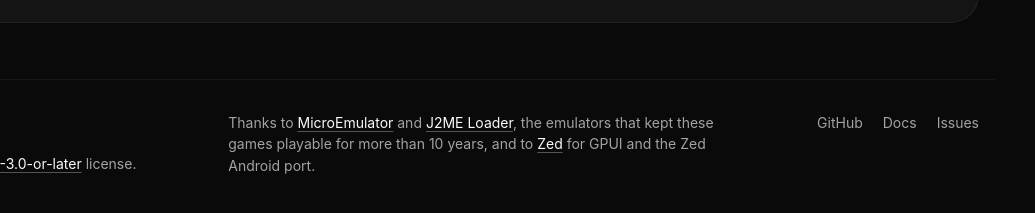
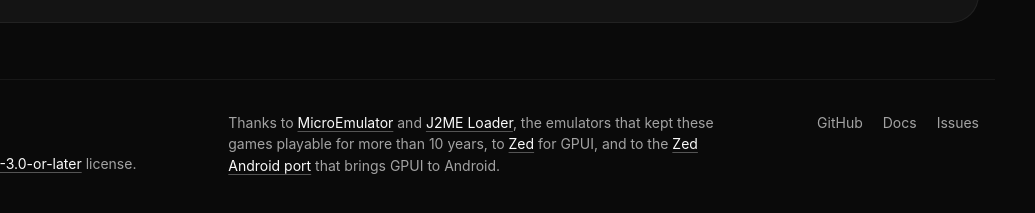
Before and after one commit to fzn0x/FastEmu, a website: page site/src/index.html in a window 1280 px wide. Shown: the part 2463-2676 px from the top of the page, 245-1280 px from the left. Drawn offline with Linux system fonts and the light colour scheme.

Commit message:
fix(site): credit the zed android port to its project
The footer thanked Zed for "the Zed Android port" and linked zed.dev,
but the port the apps build against is a separate community project,
Dylanmurzello/zed-android-port. Thank Zed for GPUI and link the port
to its own repository.

Part of #12

```diff
--- a/site/src/index.html
+++ b/site/src/index.html
@@ -200,7 +200,7 @@
       <a class="brand" href="/" aria-label="FastEmu home"><img src="/assets/logo-dark.svg" alt="FastEmu" width="104" height="23"></a>
       <p>Free software under the <a href="https://github.com/fzn0x/FastEmu/blob/main/LICENSE">GPL-3.0-or-later</a> license.</p>
     </div>
-    <p class="credits">Thanks to <a href="https://github.com/barteo/microemu">MicroEmulator</a> and <a href="https://github.com/nikita36078/J2ME-Loader">J2ME Loader</a>, the emulators that kept these games playable for more than 10 years, and to <a href="https://zed.dev/">Zed</a> for GPUI and the Zed Android port.</p>
+    <p class="credits">Thanks to <a href="https://github.com/barteo/microemu">MicroEmulator</a> and <a href="https://github.com/nikita36078/J2ME-Loader">J2ME Loader</a>, the emulators that kept these games playable for more than 10 years, to <a href="https://zed.dev/">Zed</a> for GPUI, and to the <a href="https://github.com/Dylanmurzello/zed-android-port">Zed Android port</a> that brings GPUI to Android.</p>
     <nav aria-label="Footer"><a href="https://github.com/fzn0x/FastEmu">GitHub</a><a href="/docs/">Docs</a><a href="https://github.com/fzn0x/FastEmu/issues">Issues</a></nav>
   </div>
 </footer>
```
